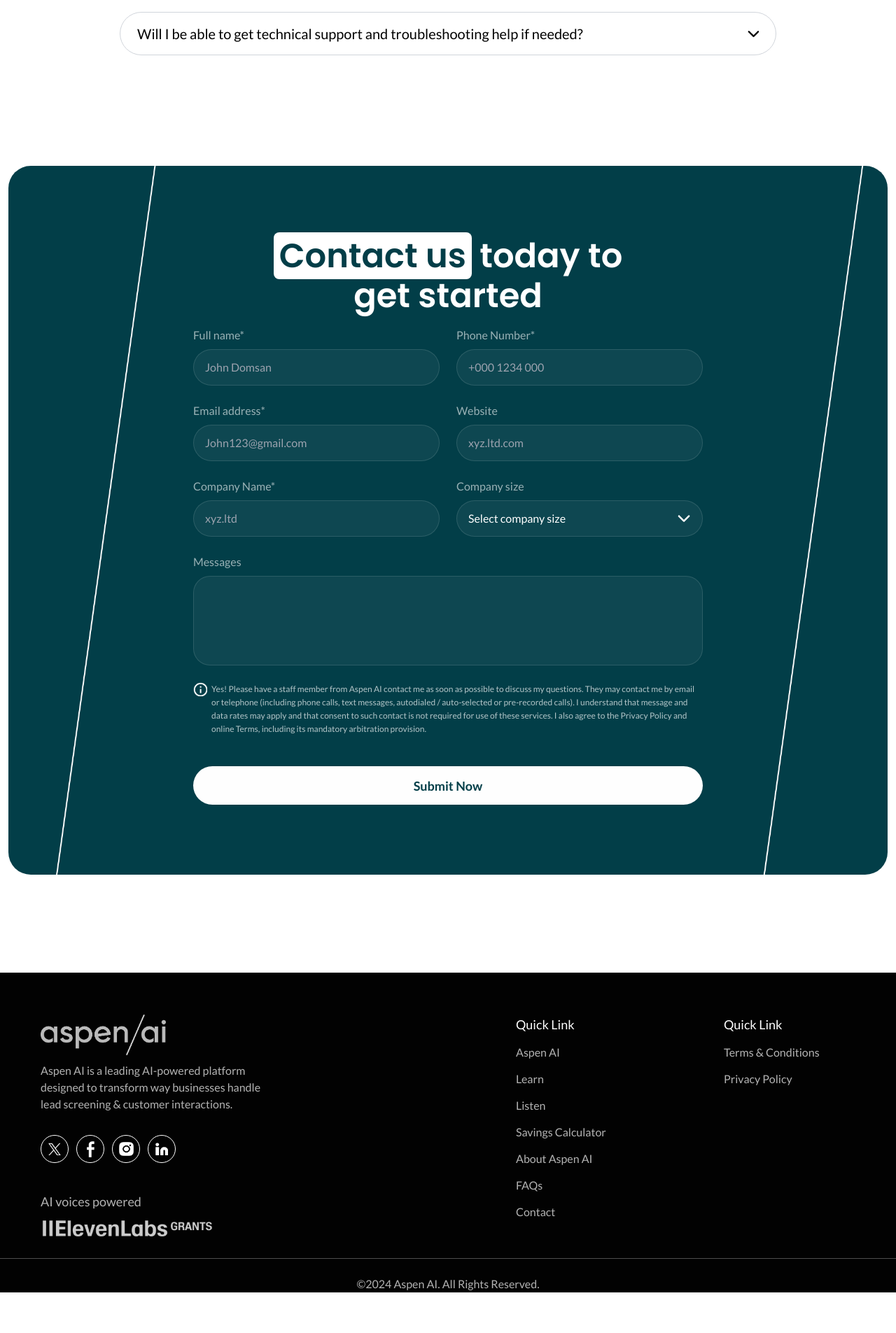
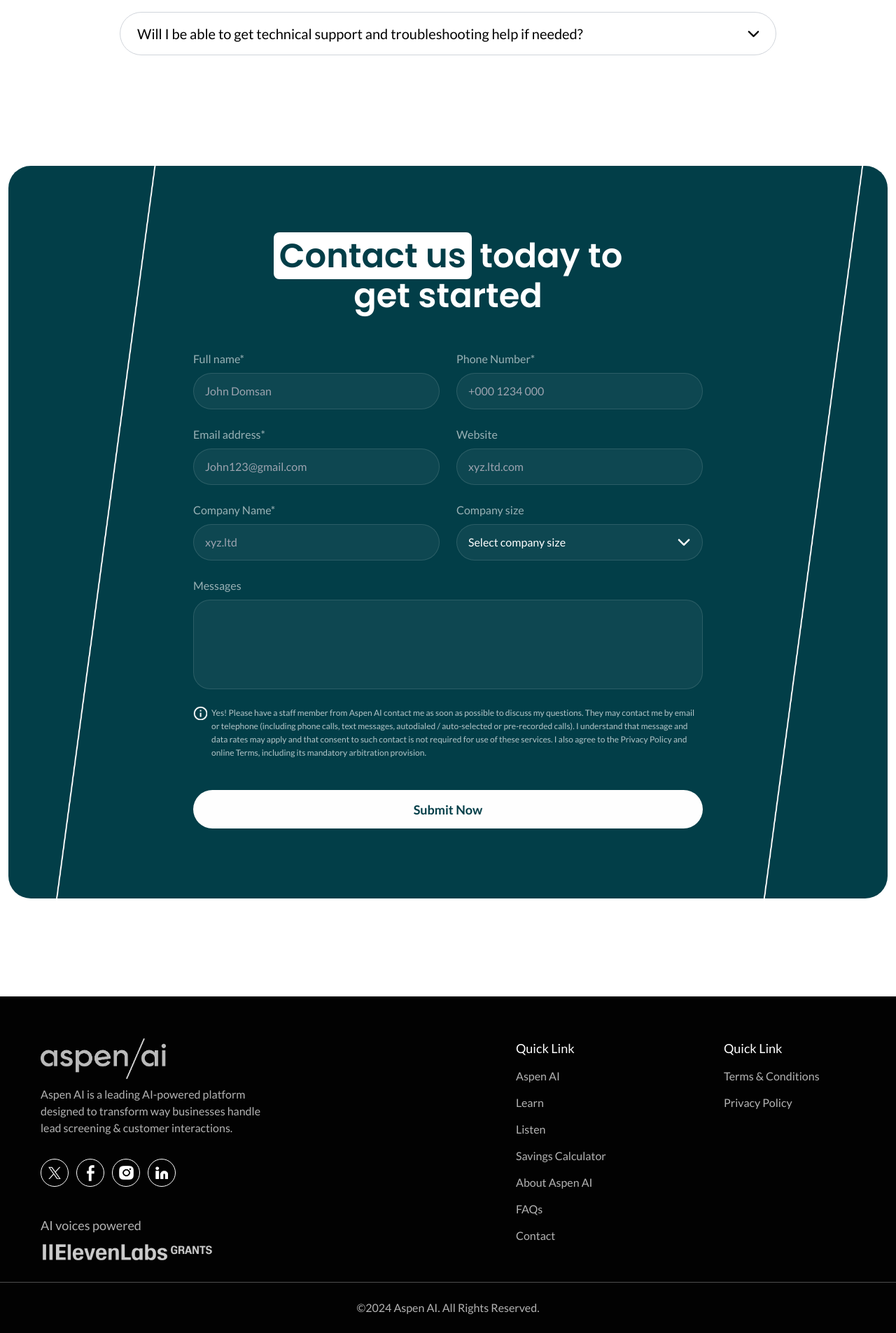
Before and after one commit to Sandeep-508/Aspen-AI, a React (Create React App) app: page / in a window 1280 px wide. Shown: the part 7955-9860 px from the top of the page at 70% size. Before the commit the page ends 9802 px from the top, so only its background shows below. Built offline with nearby package versions, Linux system fonts and the light colour scheme.

Commit message:
added bookmark in all the secitons

```diff
--- a/src/components/ContactUs.jsx
+++ b/src/components/ContactUs.jsx
@@ -20,11 +20,11 @@ const ContactUs = () => {
         }
     }
     return (
-        <section className="lg:pb-[140px] md:pb-[100px] pb-[90px] px-3">
+        <section className="lg:pb-[140px] md:pb-[100px] pb-[90px] px-3" id="contact">
             <div className="container-xl lg:bg-full bg-cover bg-center bg-no-repeat lg:py-[100px] md:py-[80px] py-[50px] rounded-[32px]" style={{ backgroundImage: `url(${contactUs})` }}>
                 <div className="max-w-[752px] mx-auto px-3">
-                    <p className="font-poppins sm:text-4xl text-3xl font-semibold text-white text-center pb-4"><span className="text-dark-green bg-white px-2 rounded-[8px] text-center">Contact us</span> today to <br className="md:block hidden" /> get started</p>
-                    <form className="gap-6 flex flex-col">
+                    <p className="font-poppins sm:text-4xl text-3xl font-semibold text-white text-center md:pb-[50px] pb-[30px]"><span className="text-dark-green bg-white px-2 rounded-[8px] text-center">Contact us</span> today to <br className="md:block hidden" /> get started</p>
+                    <form className="md:gap-6 gap-4 flex flex-col">
                         <div className="flex items-center gap-6 w-full max-md:flex-wrap">
                             <div className="flex items-start justify-center flex-col gap-2 w-full">
                                 <p className="font-lato font-normal text-base text-white-200 opacity-60">Full name*</p>
--- a/src/components/Effeciency.jsx
+++ b/src/components/Effeciency.jsx
@@ -6,7 +6,7 @@ const Effeciency = () => {
             <div className="container">
                 <div className="row lg:justify-between justify-center items-center">
                     <div className=" lg:w-6/12 px-3 flex items-center justify-center">
-                        <img src={effeciencySecImg} alt="AI logo" className=" w-[507px] md:h-[496px] h-auto" />
+                        <img src={effeciencySecImg} alt="AI logo" className=" md:w-[507px] w-full md:h-[496px] sm:h-[400px] h-auto" />
                     </div>
                     <div className="lg:w-5/12 sm:w-10/12 px-3 flex flex-col sm:items-start sm:justify-start justify-center items-center lg:pt-0 pt-6">
                         <p className=" font-poppins font-semibold md:text-4xl text-3xl sm:text-start text-center"><span className="bg-[#EFEFEF] px-2 rounded-[8px]">Efficiency</span> and scalability like never before</p>
--- a/src/components/Footer.jsx
+++ b/src/components/Footer.jsx
@@ -60,7 +60,7 @@ const Footer = () => {
       </div>
       <div className="w-full h-[1px] bg-[#FFFFFF4D] mt-[27px] mb-6"></div>
       <div className="container">
-        <p className="font-lato font-normal text-base text-white-200 opacity-70 text-center">©2024 Aspen AI. All Rights Reserved.</p>
+        <p className="font-lato font-normal text-base text-white-200 opacity-70 text-center pb-6">©2024 Aspen AI. All Rights Reserved.</p>
       </div>
     </section>
   )
--- a/src/components/GameChanger.jsx
+++ b/src/components/GameChanger.jsx
@@ -3,7 +3,7 @@ import { gameChanger } from "./content";
 
 const GameChanger = () => {
     return (
-        <section className="px-3">
+        <section className="px-3" id="pricing">
             <div className="container-xl bg-skin-color-200 lg:py-[100px] md:py-[80px] py-[40px] rounded-[32px]">
                 <div className="container">
                     <p className=" font-poppins font-semibold md:text-4xl text-3xl text-center"><span className="bg-[#EFEFEF] px-2 rounded-[8px]">Aspen AI:</span> Game Changers</p>
--- a/src/components/WhyChooseUs.jsx
+++ b/src/components/WhyChooseUs.jsx
@@ -13,7 +13,7 @@ const WhyChooseUs = () => {
                         <button className='BtnProp bg-dark-green text-white w-[149px]'>Get Started</button>
                     </div>
                     <div className="lg:w-6/12 px-3 flex items-center justify-center">
-                        <img src={whyChooseUSImg} alt="why choose seciton image" className="w-[507px] md:h-[496px] h-auto" />
+                        <img src={whyChooseUSImg} alt="why choose seciton image" className="md:w-[507px] w-full md:h-[496px] sm:h-[400px] h-auto" />
                     </div>
                 </div>
             </div>
```
